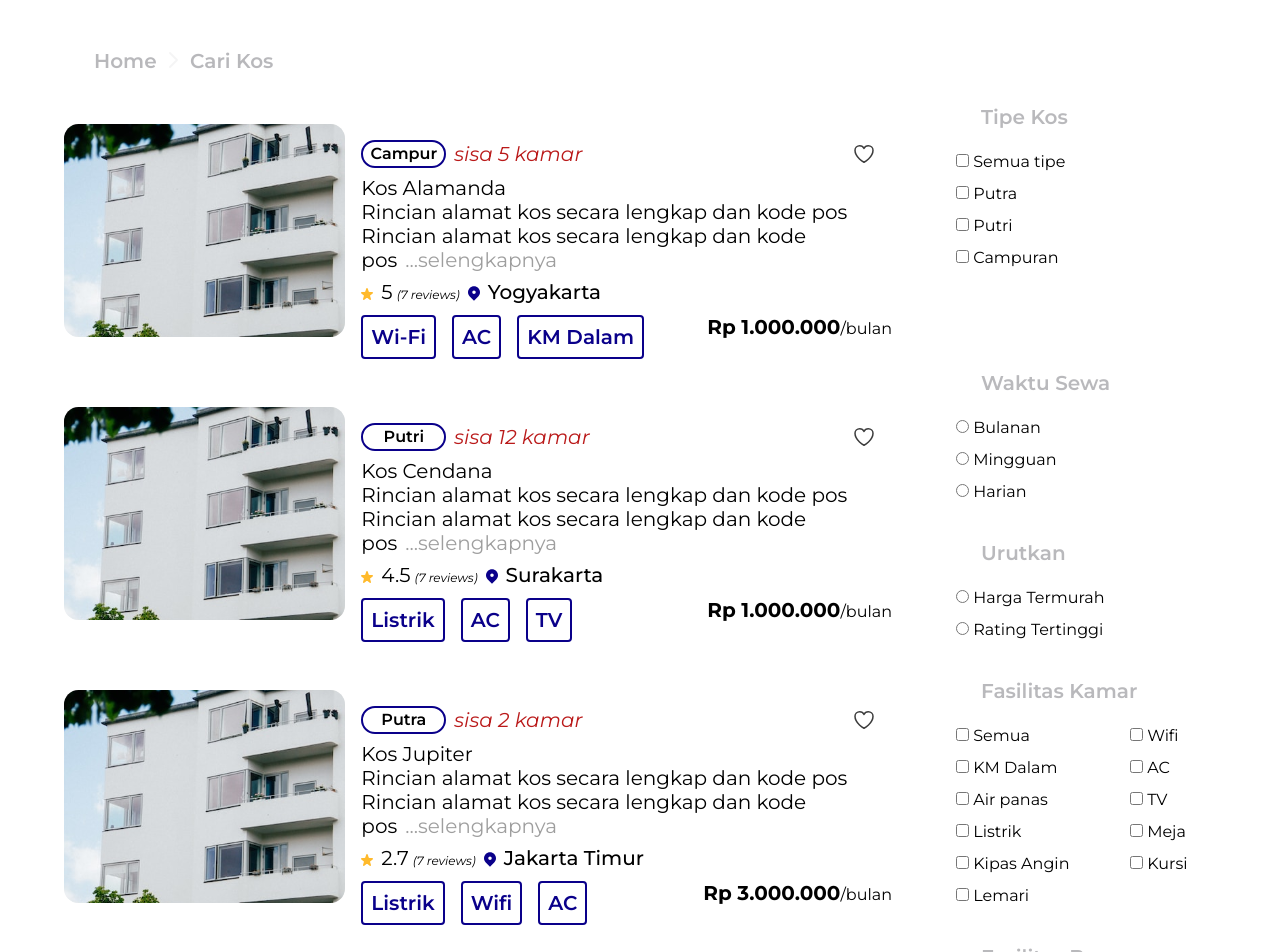
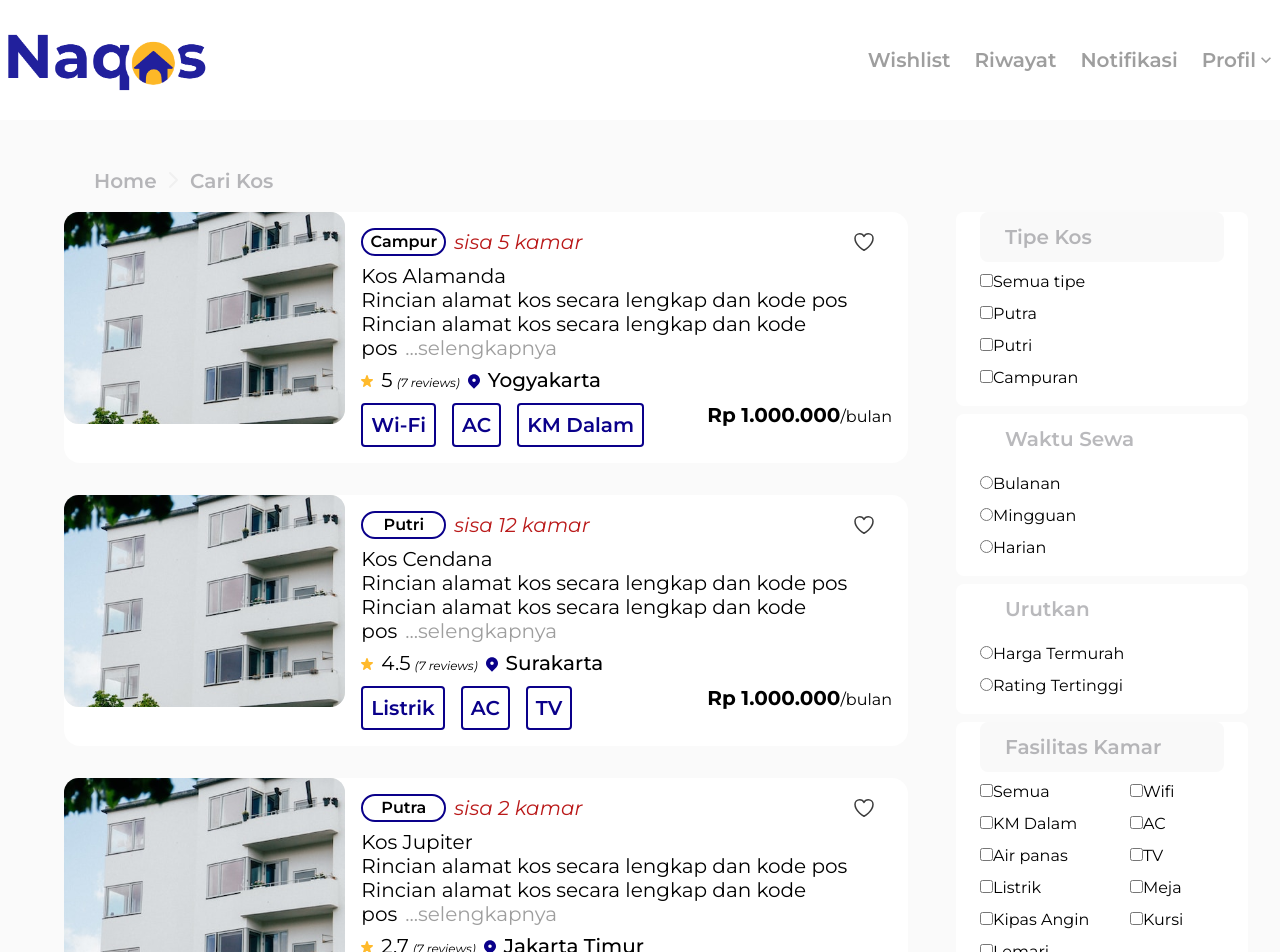
Before and after one commit to synrgy-tim-d/FSW-Frontend, a React (Vite) app: page /homepage in a window 1280 px wide. Shown: the top 952 px of the page. Built offline with nearby package versions, Linux system fonts and the light colour scheme.

Commit message:
Final fixing cari kos UI

```diff
--- a/src/components/homepage/homepage-constants/Collapse.jsx
+++ b/src/components/homepage/homepage-constants/Collapse.jsx
@@ -1,20 +1,20 @@
 import React, { useState } from 'react';
 
-export const CollapseCheckbox = ({ items, buttonText }) => {
+export const CollapseCheckboxType = ({ items, buttonText }) => {
   const [isOpen, setIsOpen] = useState(true);
 
   return (
-    <div className='w-full'>
+    <div className='w-full bg-white px-6 rounded-[8px]'>
       <button
         type='button'
         onClick={() => setIsOpen(!isOpen)}
-        className='text-[#46464F]/[0.38] text-[20px] font-[600] w-full text-start bg-white
+        className='text-[#46464F]/[0.38] text-[20px] font-[600] w-full text-start
         hover:border-none active:border-none'
       >
         {buttonText}
       </button>
       {isOpen && (
-        <ul className='grid grid-rows-6 grid-flow-col gap-y-2 pt-2'>
+        <ul className='grid grid-rows-4 gap-y-2 pt-2 py-4'>
           {items.map((item, index) => (
             <li key={index}>
               <input
@@ -26,7 +26,42 @@ export const CollapseCheckbox = ({ items, buttonText }) => {
                   temp.checked = true;
                 }}
               />
-              <label> {item.value}</label>
+              <label>{item.value}</label>
+            </li>
+          ))}
+        </ul>
+      )}
+    </div>
+  );
+};
+
+export const CollapseCheckbox = ({ items, buttonText }) => {
+  const [isOpen, setIsOpen] = useState(true);
+
+  return (
+    <div className='w-full bg-white px-6 rounded-[8px]'>
+      <button
+        type='button'
+        onClick={() => setIsOpen(!isOpen)}
+        className='text-[#46464F]/[0.38] text-[20px] font-[600] w-full text-start
+        hover:border-none active:border-none'
+      >
+        {buttonText}
+      </button>
+      {isOpen && (
+        <ul className='grid grid-rows-6 grid-flow-col gap-y-2 pt-2 py-4'>
+          {items.map((item, index) => (
+            <li key={index}>
+              <input
+                type='checkbox'
+                name={item.name}
+                value={item.id}
+                onChange={(el) => {
+                  const temp = items.find((e) => e.id === el.target.value);
+                  temp.checked = true;
+                }}
+              />
+              <label>{item.value}</label>
             </li>
           ))}
         </ul>
@@ -39,7 +74,7 @@ export const CollapseRadio = ({ items, buttonText }) => {
   const [isOpen, setIsOpen] = useState(true);
 
   return (
-    <div className='w-full'>
+    <div className='w-full bg-white px-6 rounded-[8px]'>
       <button
         type='button'
         onClick={() => setIsOpen(!isOpen)}
@@ -49,7 +84,7 @@ export const CollapseRadio = ({ items, buttonText }) => {
         {buttonText}
       </button>
       {isOpen && (
-        <ul className='grid grid-rows-auto gap-y-2 pt-2'>
+        <ul className='grid grid-rows-auto gap-y-2 pt-2 py-4'>
           {items.map((item, index) => (
             <li key={index}>
               <input
@@ -61,7 +96,7 @@ export const CollapseRadio = ({ items, buttonText }) => {
                   temp.checked = true;
                 }}
               />
-              <label> {item.value}</label>
+              <label>{item.value}</label>
             </li>
           ))}
         </ul>
--- a/src/components/homepage/homepage-constants/Homepage-kost-data.jsx
+++ b/src/components/homepage/homepage-constants/Homepage-kost-data.jsx
@@ -106,11 +106,11 @@ const Kostdata = () => {
   }, []);
 
   return (
-    <div className='text-[20px] font-[Montserrat] text-[#000000] col-span-3 grid grid-cols-auto auto-rows-max gap-8 p-4'>
+    <div className='text-[20px] font-[Montserrat] text-[#000000] col-span-3 grid grid-cols-auto auto-rows-max gap-8 px-4'>
       {kosts.map((kost, index) => {
         return (
           <React.Fragment key={index}>
-            <div className='grid grid-cols-3 grid-flow-col'>
+            <div className='grid grid-cols-3 grid-flow-col bg-white rounded-[16px]'>
               <div className='col-span-1 rounded-[16px]'>
                 <img className='w-full h-auto' src={image} alt='' />
               </div>
--- a/src/pages/Homepage.jsx
+++ b/src/pages/Homepage.jsx
@@ -1,6 +1,12 @@
 import React from 'react';
 import { Link } from 'react-router-dom';
-import { CollapseCheckbox, CollapseRadio } from '../components/homepage/homepage-constants/Collapse';
+import Navbar from '../components/navbar/navbar';
+import Footer from '../components/footer/footer';
+import {
+  CollapseCheckbox,
+  CollapseRadio,
+  CollapseCheckboxType,
+} from '../components/homepage/homepage-constants/Collapse';
 import {
   tipeKos,
   waktuSewa,
@@ -23,8 +29,9 @@ const Homepage = () => {
   };
 
   return (
-    <>
-      <div className='w-screen font-[Montserrat] font-[400] text-[#000000] text-[16px] p-8'>
+    <React.Fragment>
+      <Navbar />
+      <div className='w-screen font-[Montserrat] font-[400] text-[#000000] text-[16px] bg-[#FAFAFA] p-8'>
         <div className='breadcrumb pl-[62px] py-[17px]'>
           <ul>
             <li>
@@ -33,7 +40,10 @@ const Homepage = () => {
               </Link>
             </li>
             <li>
-              <Link to='/homepage' className='text-[20px] font-[600] hover:underline hover:text-[#0A008A]'>
+              <Link
+                to='/homepage'
+                className='text-[20px] font-[600] hover:underline hover:text-[#0A008A]'
+              >
                 Cari Kos
               </Link>
             </li>
@@ -41,13 +51,13 @@ const Homepage = () => {
         </div>
 
         <div className='grid grid-cols-4 grid-flow-col gap-4'>
-          <div className='col-span-3 grid grid-cols-auto auto-rows-max gap-8 p-4'>
+          <div className='col-span-3 grid grid-cols-auto auto-rows-max gap-8 px-4'>
             <Kostdata />
           </div>
 
           <div className='col-span-1'>
-            <form action='' className='grid grid-flow-row gap-y-6'>
-              <CollapseCheckbox items={tipeKos} buttonText={title[0]} />
+            <form action='' className='grid grid-flow-row gap-y-2'>
+              <CollapseCheckboxType items={tipeKos} buttonText={title[0]} />
               <CollapseRadio items={waktuSewa} buttonText={title[1]} />
               <CollapseRadio items={urutanHarga} buttonText={title[2]} />
               <CollapseCheckbox items={fasilitasKamar} buttonText={title[3]} />
@@ -59,8 +69,9 @@ const Homepage = () => {
           </div>
         </div>
       </div>
-    </>
+      <Footer />
+    </React.Fragment>
   );
 };
 
-export default Homepage
+export default Homepage;
```
